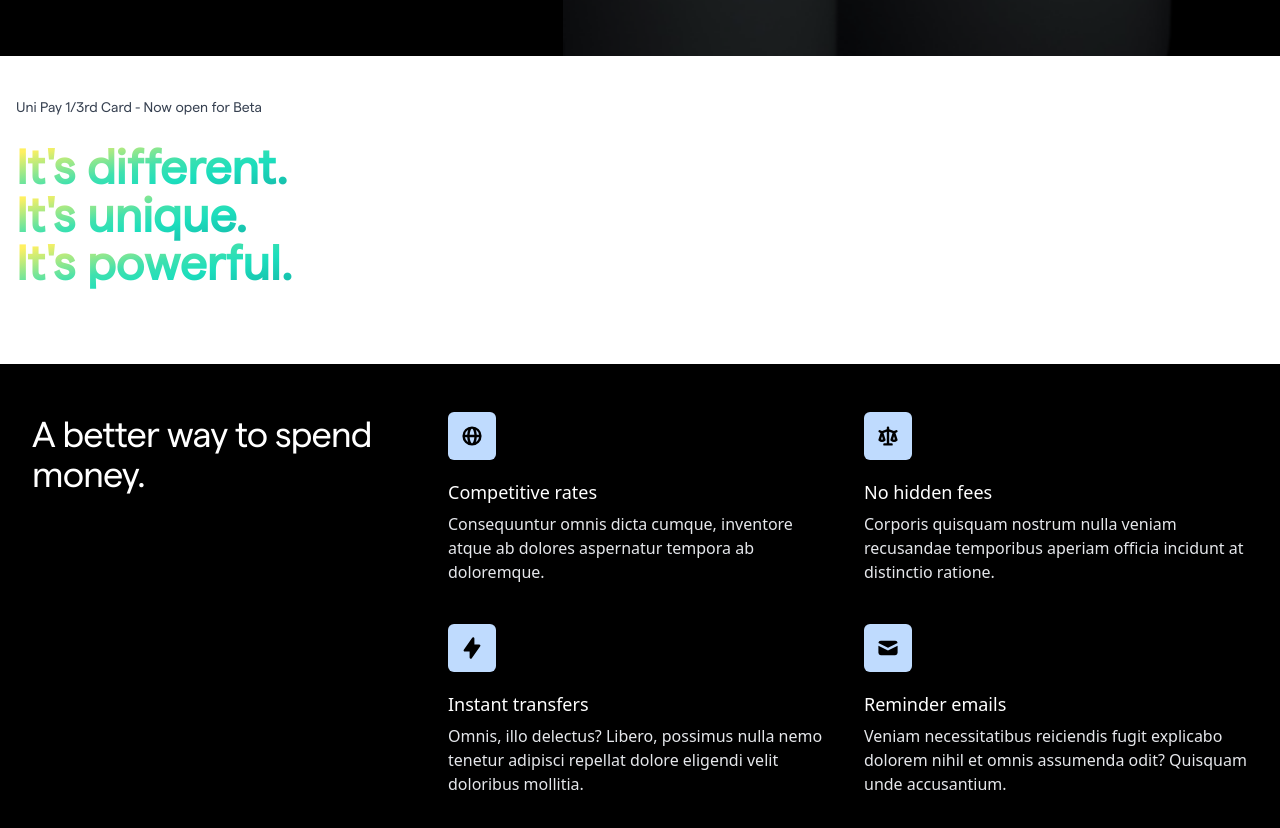
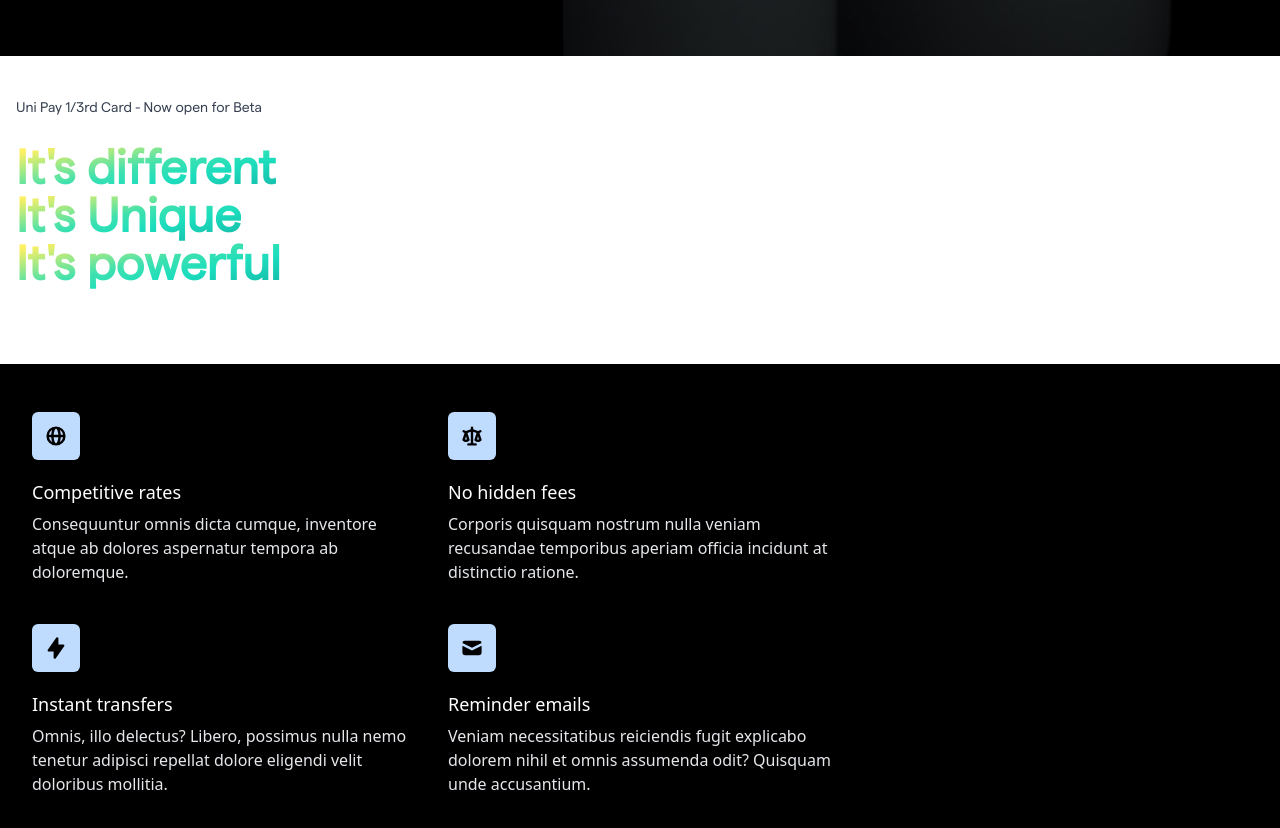
Before and after one commit to chinyasuhail/uni-next-tailwindcss, a Next.js app: page / in a window 1280 px wide. Shown: the part 820-1648 px from the top of the page. Built offline with nearby package versions, Linux system fonts and the light colour scheme; what @tailwindcss/typography would draw is missing.

Commit message:
Update index.js

```diff
--- a/pages/index.js
+++ b/pages/index.js
@@ -5,6 +5,9 @@
 
 
 var uni_text = {"background":"-webkit-linear-gradient(102.18deg, #15B7A8 1.92%, #1CDEBD 31.37%, #40E1AE 48.4%, #FFF061 82.53%)","WebkitBackgroundClip":"text","WebkitTextFillColor":"transparent"}
+
+
+
 
 const features = [
   {
@@ -32,6 +35,11 @@
   },
 ]
 
+const unifeatures = [
+  { feat: "It's different"},
+  { feat: "It's Unique"},
+  { feat: "It's powerful"},
+]
 
 export default function Home() {
   return (
@@ -141,47 +149,40 @@
 <div className="mx-auto max-w-md px-4 sm:max-w-3xl sm:px-6 lg:px-4 lg:max-w-7xl ">
 <div className="bg-white min-h-80 flex flex-col  justify-center items-left py-4 pb-20">
 
+{/* BEGIN SECTION 2 INTRO TEXT */}
 
-<span className=" text-sm  font-matterregular my-2 py-4 text-gray-700">
+<span className=" text-sm  font-matterregular my-2 py-4 text-gray-700"> Uni Pay 1/3rd Card - Now open for Beta </span>
 
-Uni Pay 1/3rd Card - Now open for Beta
-
-</span>
-
-<h1 className=" text-5xl font-semibold font-matterregular">
+{/* END SECTION 2 INTRO TEXT */}
 
 
-<span  style={uni_text}> It's different.</span>  <br></br>
+{/* BEGIN SECTION 2 HERO  TEXT */}
 
-<span  style={uni_text}>It's unique.</span> <br></br>
-
-<span  style={uni_text}> It's powerful. </span><br></br>
+<div className=" text-5xl font-semibold font-matterregular">
+{unifeatures.map((unifeatures) => (
+  <span style={uni_text}>{unifeatures.feat} <br></br></span>
+ ))}
 
 
-  </h1>
+
+  </div>
+
+{/* END SECTION 2 HERO  TEXT */}
 
 </div>
 
 </div>
 
 
+{/* END BEGIN SECTION 2 */}
 
 
-
-         <div>
-
-
-          </div>
           <div className="bg-black overflow-hidden">
       <div className="relative max-w-7xl mx-auto py-12 px-4 sm:px-6 lg:px-8">
 
 
         <div className="relative lg:grid lg:grid-cols-3 lg:gap-x-8">
-          <div className="lg:col-span-1">
-            <h2 className="text-3xl font-matterregular tracking-tight text-white sm:text-4xl">
-              A better way to spend money.
-            </h2>
-          </div>
+
           <dl className="mt-10 space-y-10 sm:space-y-0 sm:grid sm:grid-cols-2 sm:gap-x-8 sm:gap-y-10 lg:mt-0 lg:col-span-2">
             {features.map((feature) => (
               <div key={feature.name}>
```
